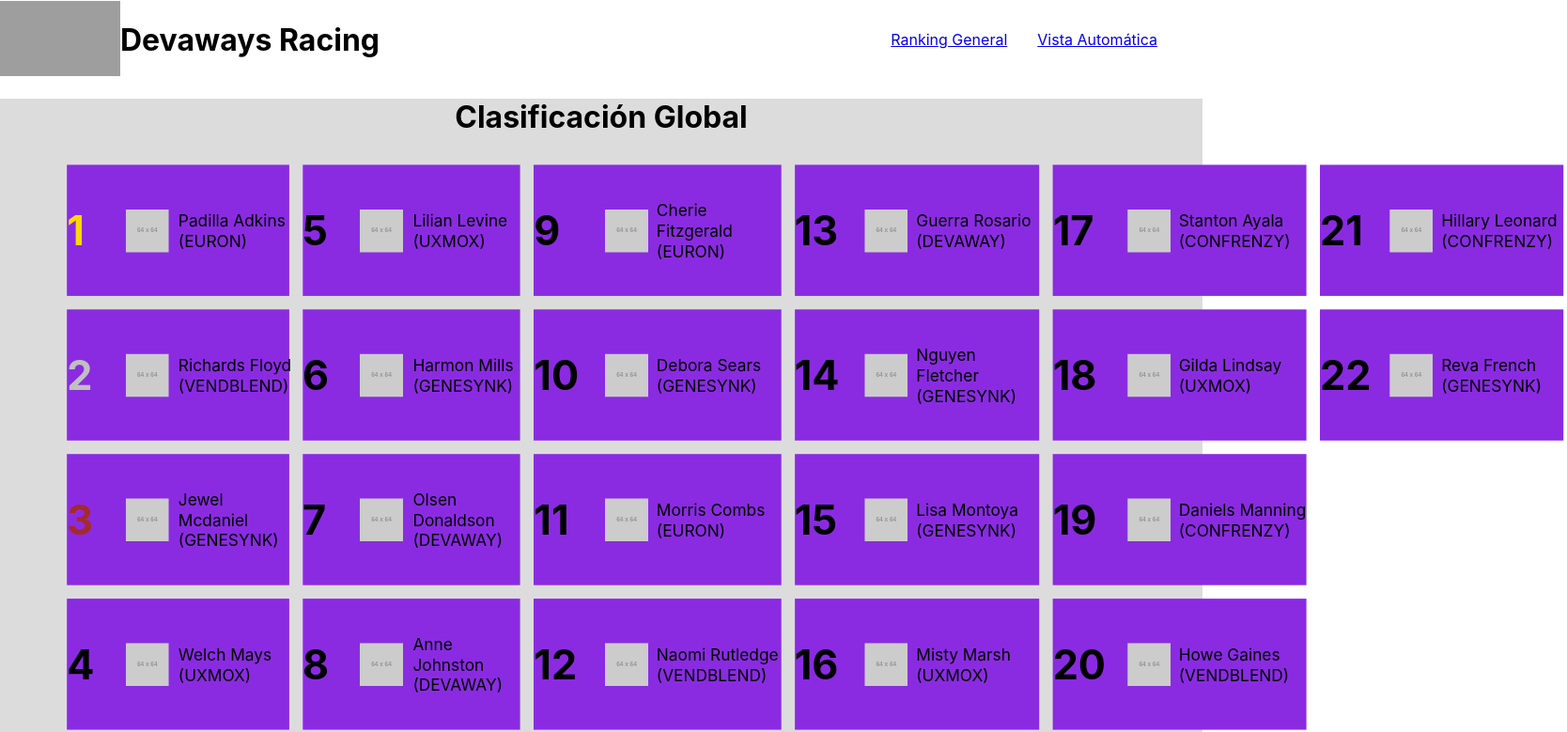
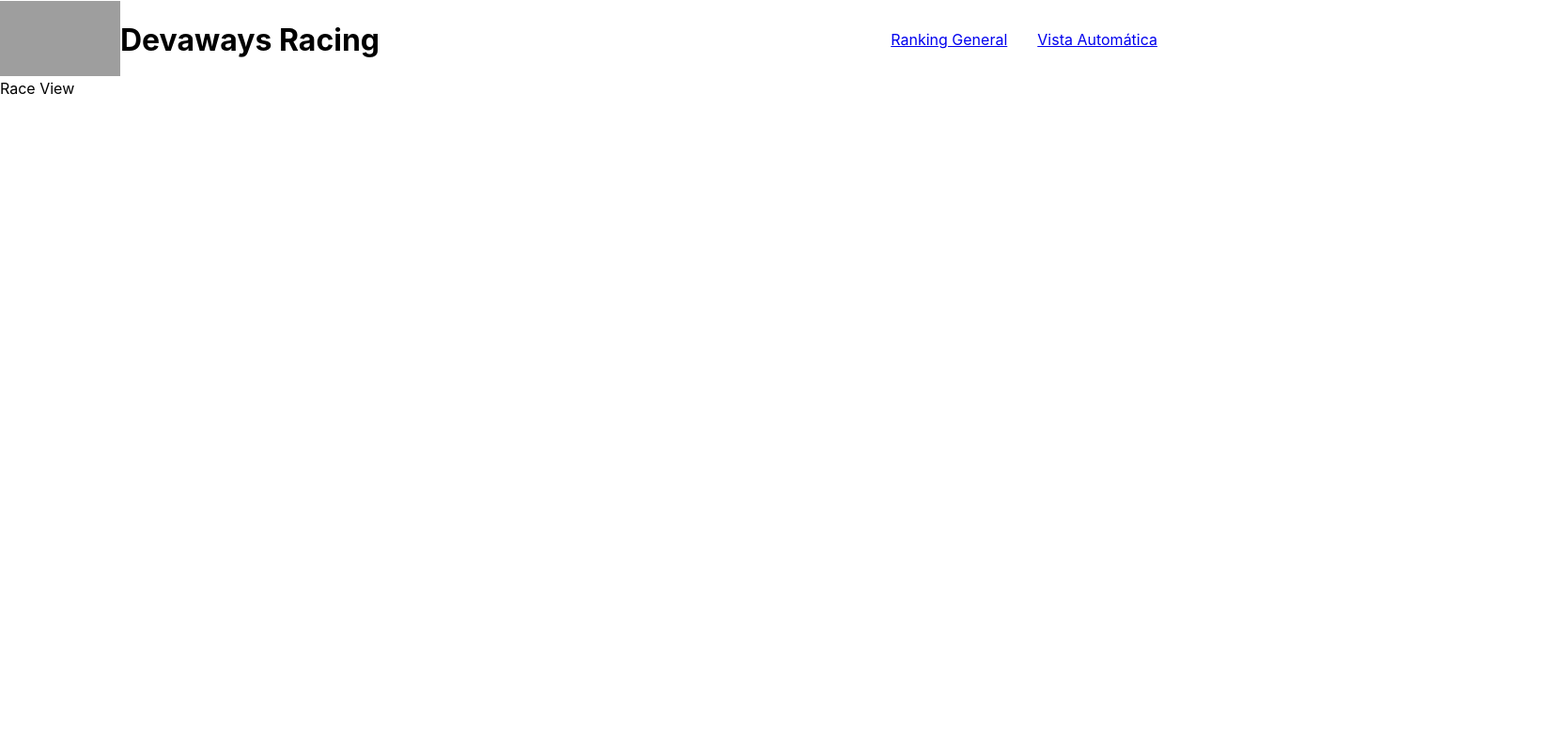
Before and after one commit to forteggu/devaways_test, a React (Create React App) app: page /automaticView in a window 1280 px wide. Shown: the top 779 px of the page at 94% size, 1668 px wide, since content can reach past the window. Built offline with nearby package versions, Linux system fonts and the light colour scheme; grey boxes are pictures that could not be loaded.

Commit message:
Double transition: between races and then between views

```diff
--- a/src/Api/Constants.js
+++ b/src/Api/Constants.js
@@ -2,7 +2,8 @@ const Constants = {
     title:"Title",
     timeMode: "Times",
     posMode: "Positions",
-    genRank: "General Ranking"
+    genRank: "General Ranking",
+    raceView: "Race View"
 }
 
 export default Constants;
--- a/src/Api/DataApi.js
+++ b/src/Api/DataApi.js
@@ -99,6 +99,7 @@ export function getDatosPilotos(){
   }
   return pilotos;
 }
-export function getDatosCarrera(carrera) {
-  //getDatosPorCarrera().filter(carrera);
+export function getDatosCarrera(nombreCarrera,carreras) {
+  //console.log(nombreCarrera);
+  //return carreras.filter(c => c.raceName === nombreCarrera)
 }
--- a/src/Components/AutomaticView/AutomaticView.js
+++ b/src/Components/AutomaticView/AutomaticView.js
@@ -6,13 +6,19 @@ import * as DataApi from "../../Api/DataApi";
 import { orderRacePositionsByTime, sleep } from "../../Api/Utils";
 import { useState, useEffect } from "react";
 import Constants from "../../Api/Constants";
+import RaceView from "../RaceView/RaceView";
 
 function AutomaticView() {
+  /*const [whatIsBeingShown, setWhatIsBeingShown] = useState({
+    view: Constants.genRank,
+    fade: true,
+  });*/
   const [whatIsBeingShown, setWhatIsBeingShown] = useState({
-    view: Constants.genRank,
+    view: Constants.raceView,
     fade: true,
   });
   const mapaCarrerasTiempos = DataApi.getTiemposPorCarreras();
+  const [raceState, setRaceState] = useState(0);
   const mapaUsuarios = DataApi.getDatosPilotos();
   const mapaCarrerasPosiciones = mapaCarrerasTiempos.map((carrera) => {
     return {
@@ -21,7 +27,7 @@ function AutomaticView() {
     };
   });
   function getNextView() {
-    let nextView;
+    /*let nextView;
     if (whatIsBeingShown.view === Constants.genRank) {
       nextView = Constants.timeMode;
     } else if (whatIsBeingShown.view === Constants.timeMode) {
@@ -29,31 +35,75 @@ function AutomaticView() {
     } else {
       nextView = Constants.genRank;
     }
-    return nextView;
+    return nextView;*/
+    return Constants.genRank;
   }
-
-  useEffect(() => {
-    //Definimos el funcionamiento del interval
-    let IntervalTimer = setInterval(() => {
+  function transitionToNext() {
+    let nextView=getNextView();
     //Cambiamos el estado fadeState para disparar el fadeout
     setWhatIsBeingShown({ view: whatIsBeingShown.view, fade: false });
     //Esperamos que termine la transición
     sleep(1000).then(() => {
       //Cambiamos de estado para el fadeIn y Cambiamos de estado para la clasificación
       //Se cambia primero a false porque el fadeIn solo funciona si la opacidad ya es 0;
-        setWhatIsBeingShown({ view: getNextView(), fade: false });
+      setWhatIsBeingShown({ view: nextView, fade: false });
       sleep(0).then(() => {
-          setWhatIsBeingShown({ view: getNextView(), fade: true });
+        if(nextView === Constants.raceView){
+          setRaceState(0);
+        }
+        setWhatIsBeingShown({ view: nextView, fade: true });
       });
     });
-    }, 100000);
+  }
+  useEffect(() => {
+    //Definimos el funcionamiento del interval
+    let IntervalTimer = setInterval(() => {
+      transitionToNext();
+    }, 10000);
     return () => {
       // cleaning up interval intervalWhatIsBeingShown;
+      console.log("cleaning the changeview interval");
       clearInterval(IntervalTimer);
+    };
+  });
+
+  useEffect(() => {
+    let IntervalTimerRaceView;
+    //Definimos el funcionamiento del interval
+    if (whatIsBeingShown.view === Constants.raceView) {
+      IntervalTimerRaceView = setInterval(() => {
+        if (raceState + 1 > mapaCarrerasTiempos.length) {
+          clearInterval(IntervalTimerRaceView);
+          transitionToNext();
+        } else {
+          setRaceState(raceState + 1);
+        }
+      }, 1000);
+    }
+
+    return () => {
+      // cleaning up interval intervalWhatIsBeingShown;
+      console.log("cleaning the IntervalTimerRaceView");
+      clearInterval(IntervalTimerRaceView);
     };
   });
   return (
     <div>
+      {console.log(raceState)}
+      {whatIsBeingShown.view === Constants.raceView ? (
+        <div
+          className={
+            whatIsBeingShown.fade
+              ? cssAV.fadeInAnimation
+              : cssAV.fadeOutAnimation
+          }
+        >
+          <RaceView
+            nombreCarrera={`Race ${raceState}`}
+            carreras={mapaCarrerasTiempos}
+          ></RaceView>
+        </div>
+      ) : null}
       {whatIsBeingShown.view === Constants.genRank ? (
         <div
           className={
@@ -95,7 +145,6 @@ function AutomaticView() {
           ></RacesTimesPositions>
         </div>
       ) : null}
-      <div className="scrollToHere">[1] ...</div>
     </div>
   );
 }
--- /dev/null
+++ b/src/Components/RaceView/RaceView.js
@@ -0,0 +1,7 @@
+import * as DataApi from '../../Api/DataApi'
+function RaceView(props){
+    let carreraN = DataApi.getDatosCarrera(0,props.carreras);
+    return <div>Race View</div>
+}
+
+export default RaceView;
```
Also changed, not shown: src/Components/PilotView/PilotView.js (added), src/Components/PilotView/PilotView.module.css (added), src/Components/RaceView/RaceView.module.css (added). Lines whose indentation alone changed are shown as unchanged.
